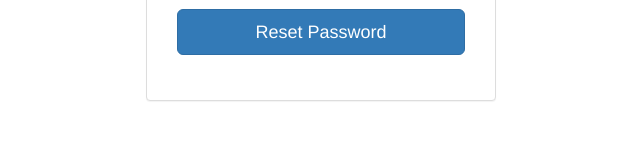
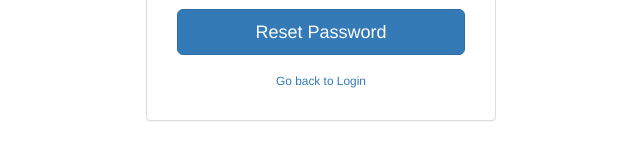
Before and after one commit to practicalit/help-portal-angular, an Angular app: page /forgot-password in a window 1280 px wide. Shown: the part 280-440 px from the top of the page, without its empty margins (319-959 px from the left). Built offline with nearby package versions, Linux system fonts and the light colour scheme.

Commit message:
created a link to go back to the login page

```diff
--- a/src/app/components/member/forgot-password/forgot-password.component.html
+++ b/src/app/components/member/forgot-password/forgot-password.component.html
@@ -25,8 +25,10 @@
                       <div class="form-group">
                         <input name="recover-submit" class="btn btn-lg btn-primary btn-block" value="Reset Password" type="submit">
                       </div>
-
                       <input type="hidden" class="hide" name="token" id="token" value="">
+                      <div class="text-center">
+                        <a class="small" routerLink="/login">Go back to Login</a>
+                      </div>
                     </form>
 
                   </div>
```
